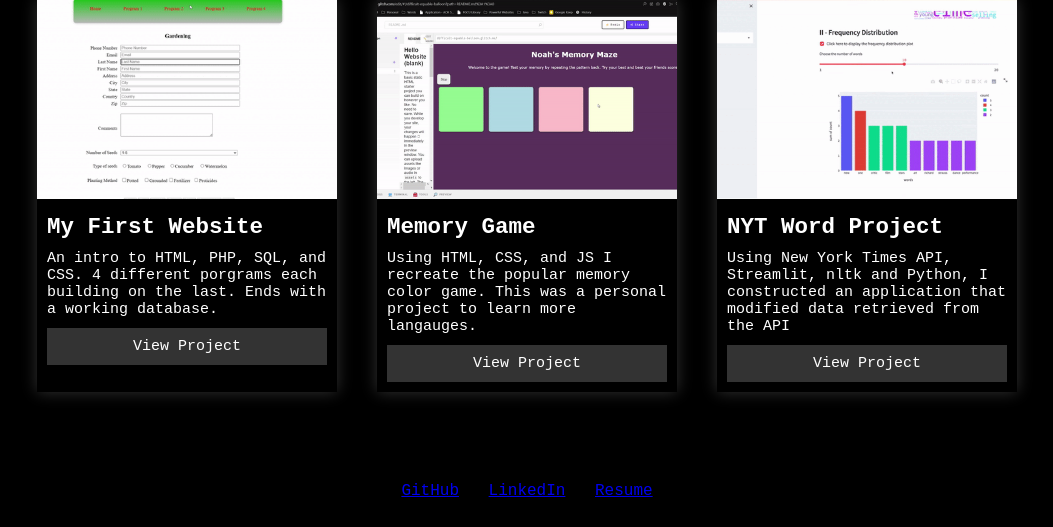
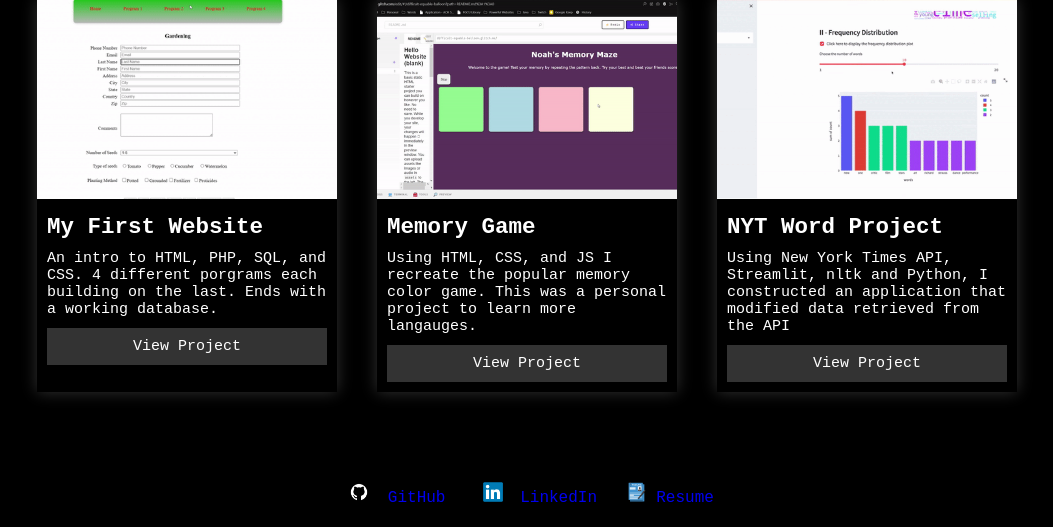
Before and after one commit to njsacco/njsacco.github.io, a PHP site: page / in a window 1280 px wide. Shown: the part 671-1198 px from the top of the page, without its empty margins (113-1166 px from the left). Before the commit the page ends 1168 px from the top, so only its background shows below. Run offline with PHP 8.4, Linux system fonts and the light colour scheme.

Commit message:
added footer with logos

```diff
--- a/index.css
+++ b/index.css
@@ -1,7 +1,9 @@
 html {
   font-family: 'Courier New', Courier, monospace, -apple-system, BlinkMacSystemFont, 'Segoe UI', Roboto, Oxygen, Ubuntu, Cantarell, 'Open Sans', 'Helvetica Neue', sans-serif;
   background-color: black;
-  color: white;}
+  color: white;
+}
+
 
 /* Style the header */
 #NavBarHeader {
@@ -139,11 +141,20 @@ h1 {
 .project-card a:hover {
   background-color: #555;
 }
+
+
+
+
+/* FOOTER */
 footer {
   background-color: #f0f0f0;
   padding: 20px;
   text-align: center;
   background-color: black;
+}
+footer a{
+  text-decoration: none;
+
 }
 
 nav ul {
--- a/index.html
+++ b/index.html
@@ -73,9 +73,12 @@
     <footer>
         <nav>
           <ul>
-            <li><a href="https://github.com/njsacco">GitHub</a></li>
-            <li><a href="https://www.linkedin.com/in/noah-sacco/">LinkedIn</a></li>
-            <li><a href="PATH_TO_YOUR_RESUME_FILE">Resume</a></li>
+            <li><a href="https://github.com/njsacco">
+                <img src="../images/Github-logo.png" alt="GitHub Logo" style="height: 20px;"> GitHub</a></li>
+            <li><a href="https://www.linkedin.com/in/noah-sacco/">
+                <img src="../images/linkedin-logo.png" style="height: 20px;" alt="LinkedIn Logo"> LinkedIn</a></li>
+            <li><a href="PATH_TO_YOUR_RESUME_FILE">
+                <img src="../images/resume-logo.png" style="height: 20px;" alt="Resume Logo"> Resume</a></li>
           </ul>
         </nav>
       </footer>
```
Also changed, not shown: images/Github-logo.png (added), images/Linkedin-logo.png (added), images/resume-logo.png (added).
